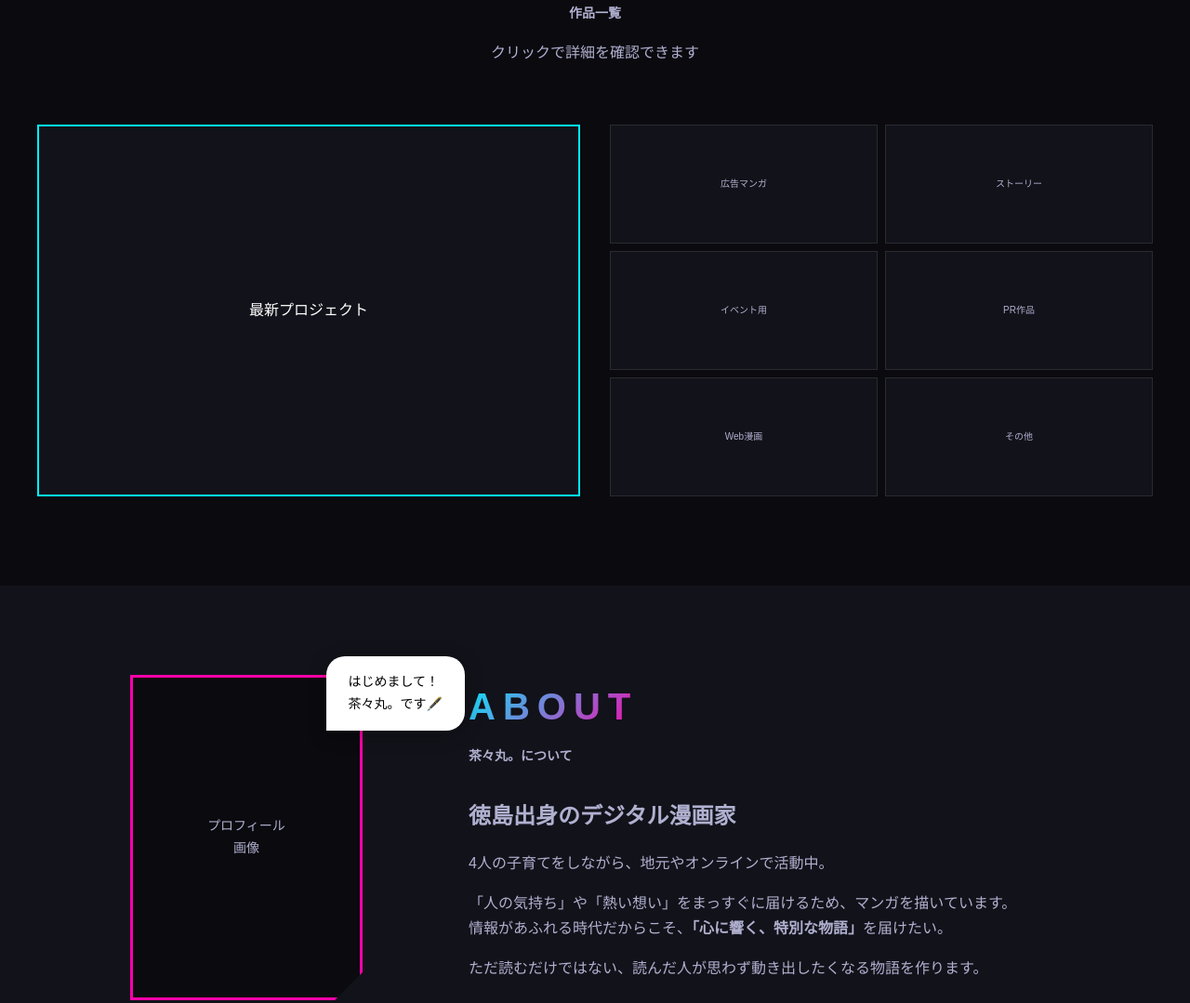
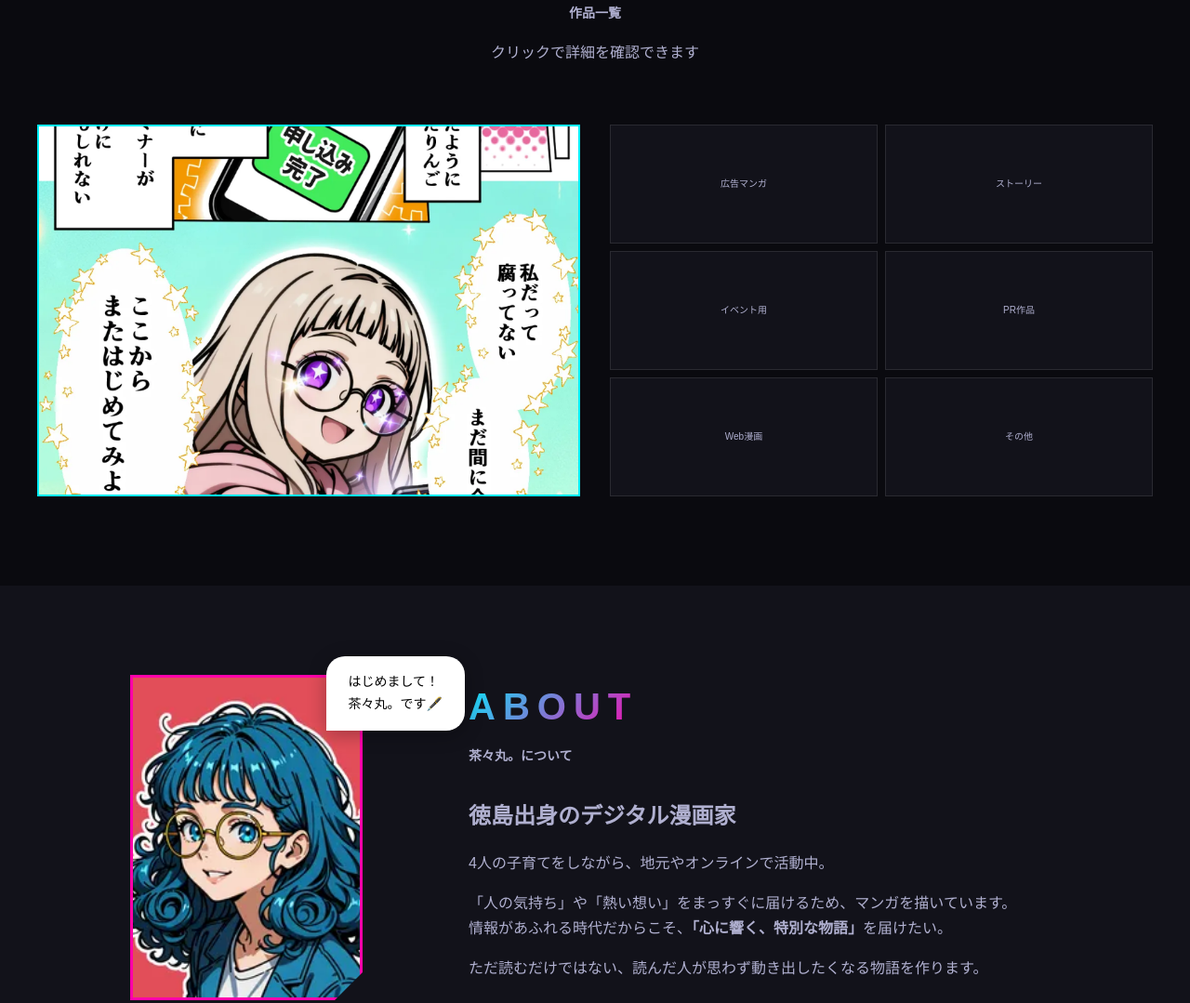
Before and after one commit to nekoojisan-labo/ai-manga-portfolio, a plain HTML site: page index.html in a window 1280 px wide. Shown: the part 969-2048 px from the top of the page at 93% size. Drawn offline with Linux system fonts and the light colour scheme.

Commit message:
Add icon and manga work images

```diff
--- a/index.html
+++ b/index.html
@@ -82,8 +82,10 @@
             <div class="works-showcase">
                 <div class="work-panel work-panel--featured">
                     <div class="work-panel__inner">
-                        <div class="work-panel__front"><span>最新プロジェクト</span></div>
-                        <div class="work-panel__back"><span>詳細を見る</span></div>
+                        <div class="work-panel__front"><img src="images/work-01.png" alt="作品1"
+                                style="width:100%;height:100%;object-fit:cover;"></div>
+                        <div class="work-panel__back"><img src="images/work-02.png" alt="作品2"
+                                style="width:100%;height:100%;object-fit:cover;"></div>
                     </div>
                 </div>
                 <div class="works-grid">
@@ -102,7 +104,8 @@
             <div class="about-container">
                 <div class="about-character">
                     <div class="character-frame">
-                        <div class="character-placeholder">プロフィール<br>画像</div>
+                        <img src="images/icon-chachamaru.png" alt="茶々丸。"
+                            style="width:100%;height:100%;object-fit:cover;">
                     </div>
                     <div class="character-speech">
                         <p>はじめまして！<br>茶々丸。です🖋️</p>
```
Also changed, not shown: images/icon-chachamaru.png (added), images/work-01.png (added), images/work-02.png (added).
